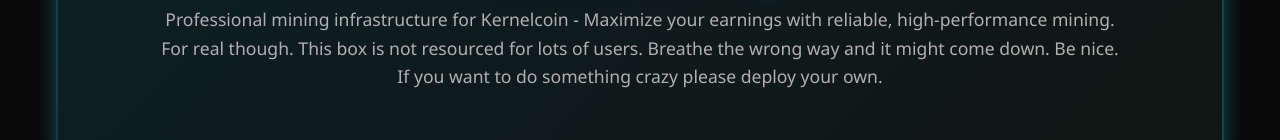
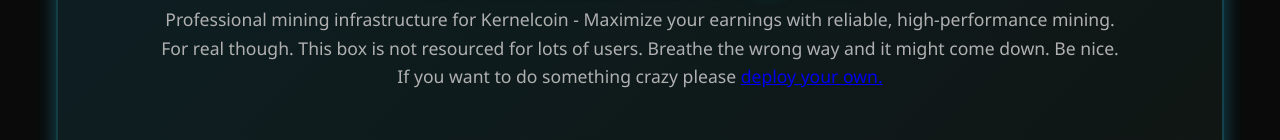
Before and after one commit to kernelcoinproject/kernelcoin-pool, a plain HTML site: page index.html in a window 1280 px wide. Shown: the part 221-361 px from the top of the page. Drawn offline with Linux system fonts and the light colour scheme.

Commit message:
Update index.html

```diff
--- a/index.html
+++ b/index.html
@@ -480,7 +480,7 @@
         <div class="hero">
             <h1><i class="fas fa-pickaxe"></i> Kernelcoin Mining Pool</h1>
             <p>Professional mining infrastructure for Kernelcoin - Maximize your earnings with reliable, high-performance mining. <br>
-            For real though. This box is not resourced for lots of users. Breathe the wrong way and it might come down. Be nice. <br>If you want to do something crazy please deploy your own.</p>
+            For real though. This box is not resourced for lots of users. Breathe the wrong way and it might come down. Be nice. <br>If you want to do something crazy please <a href="https://github.com/kernelcoinproject/kernelcoin-pool">deploy your own.</a></p>
         </div>
 
         <!-- Mining Connection Section -->
```
